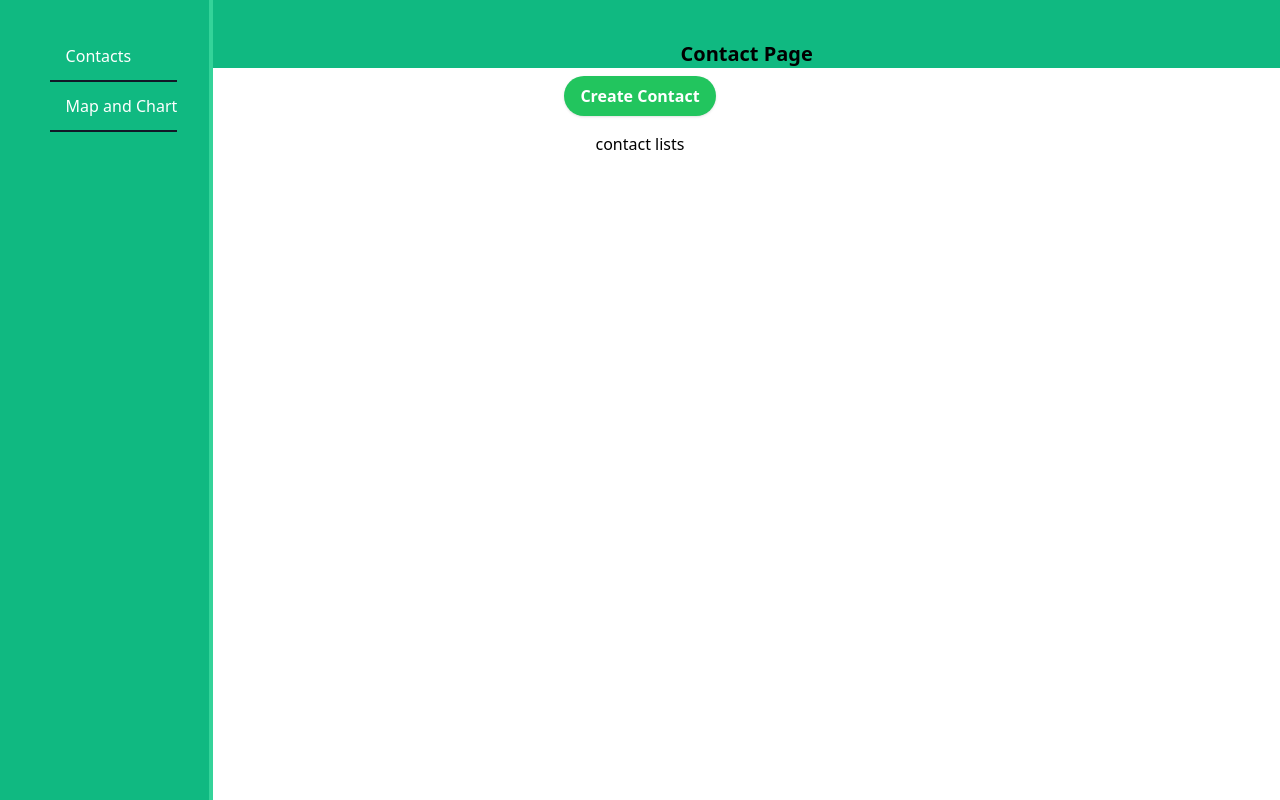
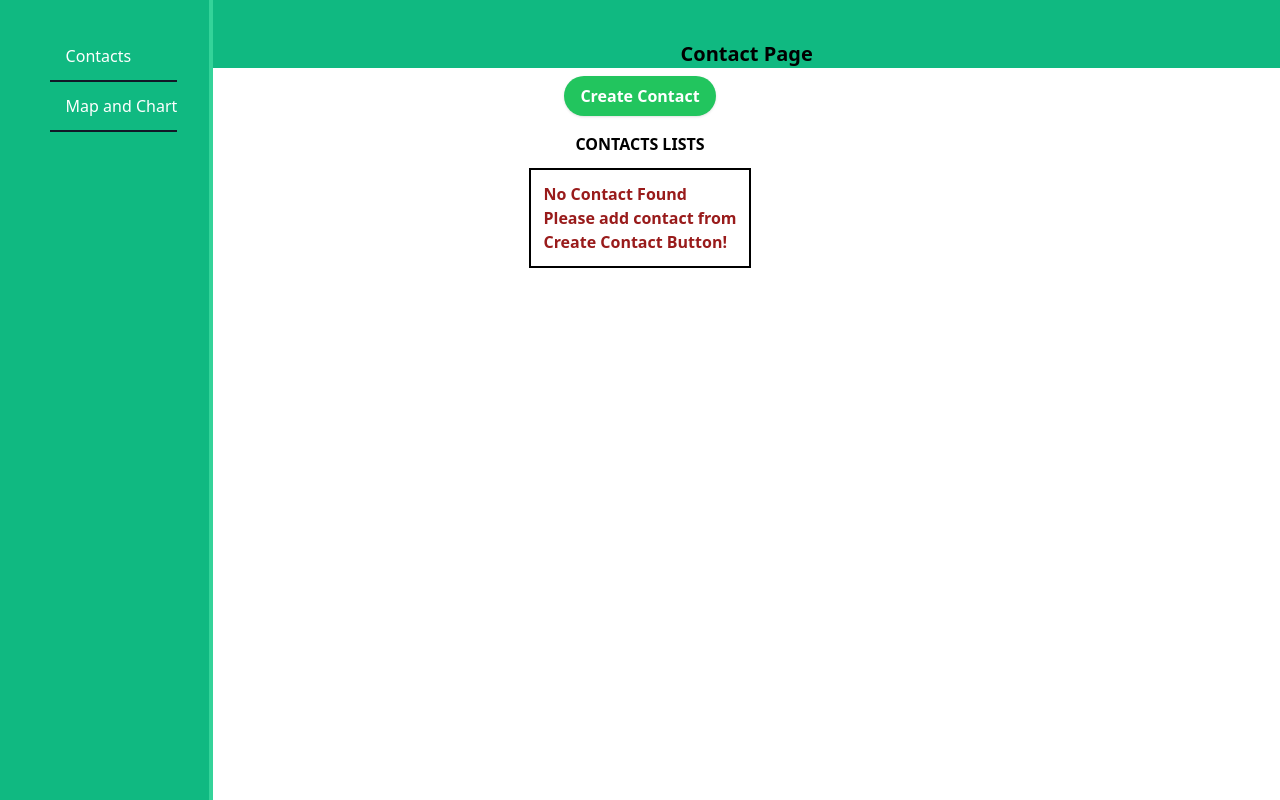
Before and after one commit to prabhasg56/contact-page-react-typescript, a React (Create React App) app: page /contacts in a window 1280 px wide. Built offline with nearby package versions, Linux system fonts and the light colour scheme.

Commit message:
implemented contacts list and delete functionality

```diff
--- a/src/components/ContactList.tsx
+++ b/src/components/ContactList.tsx
@@ -1,21 +1,71 @@
 import React from "react";
 
-import { useAppSelector } from "../redux/hooks";
+import { useAppSelector, useAppDispatch } from "../redux/hooks";
+import { deleteContact } from "../redux/slices/contacts";
 
 const ContactList = () => {
   const contactInfo = useAppSelector((state) => state.contactInfo);
-console.log(contactInfo.contacts)
+  const dispatch = useAppDispatch();
 
+  const updateContactHandler = () => {};
+
+  const deleteContactHandler = (id: number) => {
+    dispatch(deleteContact(id));
+  };
+
+  console.log(contactInfo.contacts);
   return (
     <div className="flex flex-col items-center mt-4">
-      contact lists
-      {contactInfo.contacts.map((c) => {
-        return (
-          <>
-            <div>{c.firstName}</div>
-          </>
-        );
-      })}
+      <h2 className="font-bold">CONTACTS LISTS</h2>
+      {contactInfo.contacts.length ? (
+        contactInfo.contacts.map((contact, key) => {
+          return (
+            <div className="flex flex-col" key={contact.id}>
+              <div className="max-w-sm p-4 mt-3 bg-white border border-gray-200 rounded-lg shadow dark:bg-green-200 dark:border-gray-700">
+                <div className="flex flex-col">
+                  <div>
+                    <span className="font-bold">First Name:</span>
+                    <span className="ml-2">{contact.firstName}</span>
+                  </div>
+                  <div>
+                    <span className="font-bold">Last Name: </span>
+                    <span className="ml-2">{contact.lastName}</span>
+                  </div>
+                  <div>
+                    <span className="font-bold">Status: </span>
+                    <span className="ml-2">{`${
+                      contact.status ? "Active" : "Inactive"
+                    }`}</span>
+                  </div>
+                </div>
+                <div className="md:flex md:items-center mt-2">
+                  <div className="flex flex-row md:w-2/3 ">
+                    <button
+                      className="shadow bg-green-500 hover:bg-green-400 focus:shadow-outline focus:outline-none text-white font-bold py-1 px-3 rounded mr-2"
+                      type="button"
+                    >
+                      Update
+                    </button>
+
+                    <button
+                      className="shadow bg-red-500 hover:bg-red-400 focus:shadow-outline focus:outline-none text-white font-bold py-1 px-3 rounded"
+                      type="button"
+                      onClick={() => deleteContactHandler(contact.id)}
+                    >
+                      Delete
+                    </button>
+                  </div>
+                </div>
+              </div>
+            </div>
+          );
+        })
+      ) : (
+        <div className="flex flex-col font-bold text-red-800 m-3 p-3 border-2 border-black">
+          <span>No Contact Found </span> <span>Please add contact from</span>
+          <span> Create Contact Button!</span>
+        </div>
+      )}
     </div>
   );
 };
--- a/src/components/Contacts.tsx
+++ b/src/components/Contacts.tsx
@@ -15,7 +15,9 @@ const Contacts = () => {
   const handleContactForm = (e: React.FormEvent) => {
     e.preventDefault();
 
-    dispatch(addContactInfo({ firstName, lastName, status }));
+    const id = Math.floor(Math.random() * (50 - 0 + 1)) + 0;
+
+    dispatch(addContactInfo({ firstName, lastName, status, id }));
 
     setShowForm(!showForm);
     setFirstName("");
@@ -81,12 +83,10 @@ const Contacts = () => {
               <div className="flex flex-col">
                 <div className="flex items-center mb-4">
                   <input
-                    id="default-radio-1"
                     type="radio"
-                    value=""
                     name="default-radio"
                     className="w-4 h-4 bg-gray-100 border-gray-300  dark:ring-offset-gray-800  dark:bg-gray-700 dark:border-gray-600"
-                    onChange={(e) => setStatus(!status)}
+                    onChange={(e) => setStatus(true)}
                   />
                   <label className="ml-2 text-sm font-medium dark:text-gray-900">
                     Active
@@ -94,13 +94,10 @@ const Contacts = () => {
                 </div>
                 <div className="flex items-center">
                   <input
-                    checked
-                    id="default-radio-2"
                     type="radio"
-                    value=""
                     name="default-radio"
                     className="w-4 h-4 bg-gray-100 border-gray-300 dark:ring-offset-gray-800  dark:bg-gray-700 dark:border-gray-600"
-                    onChange={(e) => setStatus(status)}
+                    onChange={(e) => setStatus(false)}
                   />
                   <label className="ml-2 text-sm font-medium dark:text-gray-900 ">
                     Inactive
--- a/src/redux/slices/contacts/index.tsx
+++ b/src/redux/slices/contacts/index.tsx
@@ -7,6 +7,7 @@ export type Contact = {
   firstName: string;
   lastName: string;
   status: boolean;
+  id: number;
 };
 
 // Define the initial state using that type
@@ -20,10 +21,20 @@ const contactInfoSlice = createSlice({
   initialState: initialContactInfo,
   reducers: {
     addContactInfo: (state, action) => {
-      state.contacts = [state.contacts, action.payload];
+      state.contacts = [...state.contacts, action.payload];
     },
+
+    deleteContact: (state, action) => {
+        const updatedContacts = state.contacts.filter((contact) => contact.id !== action.payload);
+
+        state.contacts = updatedContacts;
+    },
+
+    updateContactInfo: (state, action) => {
+
+    }
   },
 });
 
-export const { addContactInfo } = contactInfoSlice.actions;
+export const { addContactInfo, deleteContact, updateContactInfo } = contactInfoSlice.actions;
 export default contactInfoSlice.reducer;
```
